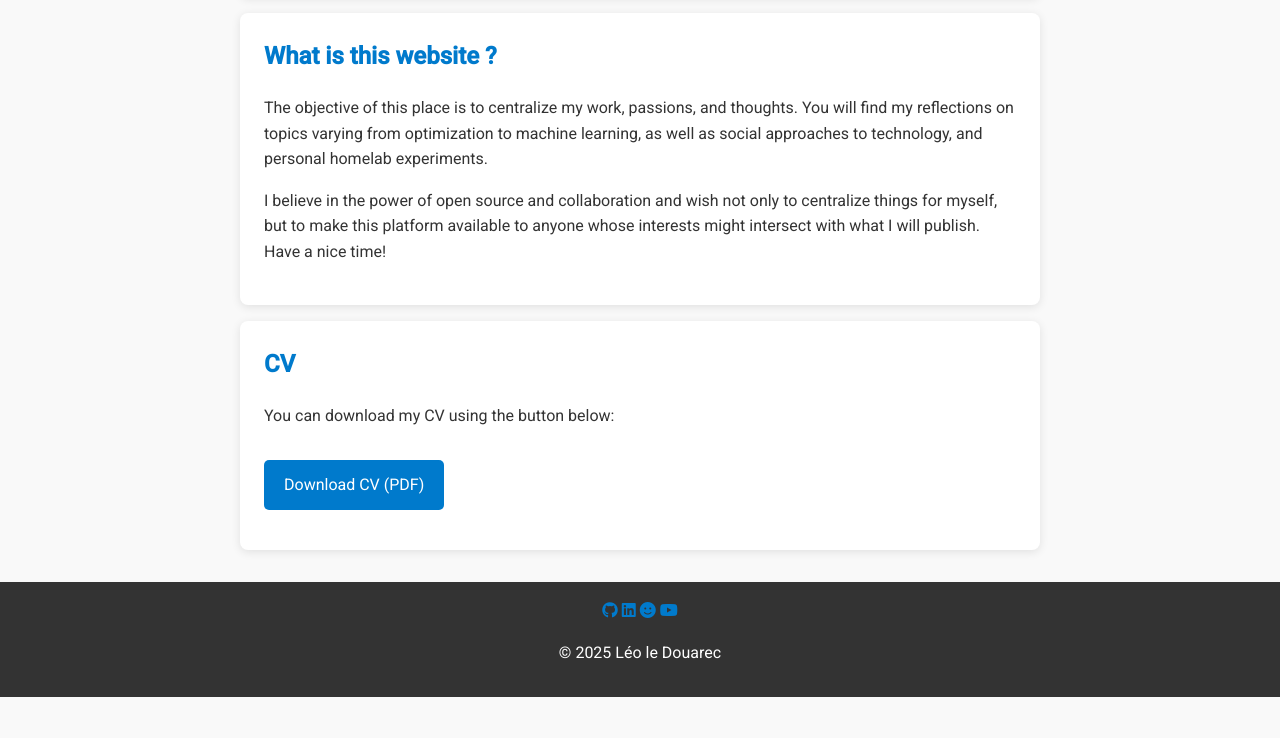
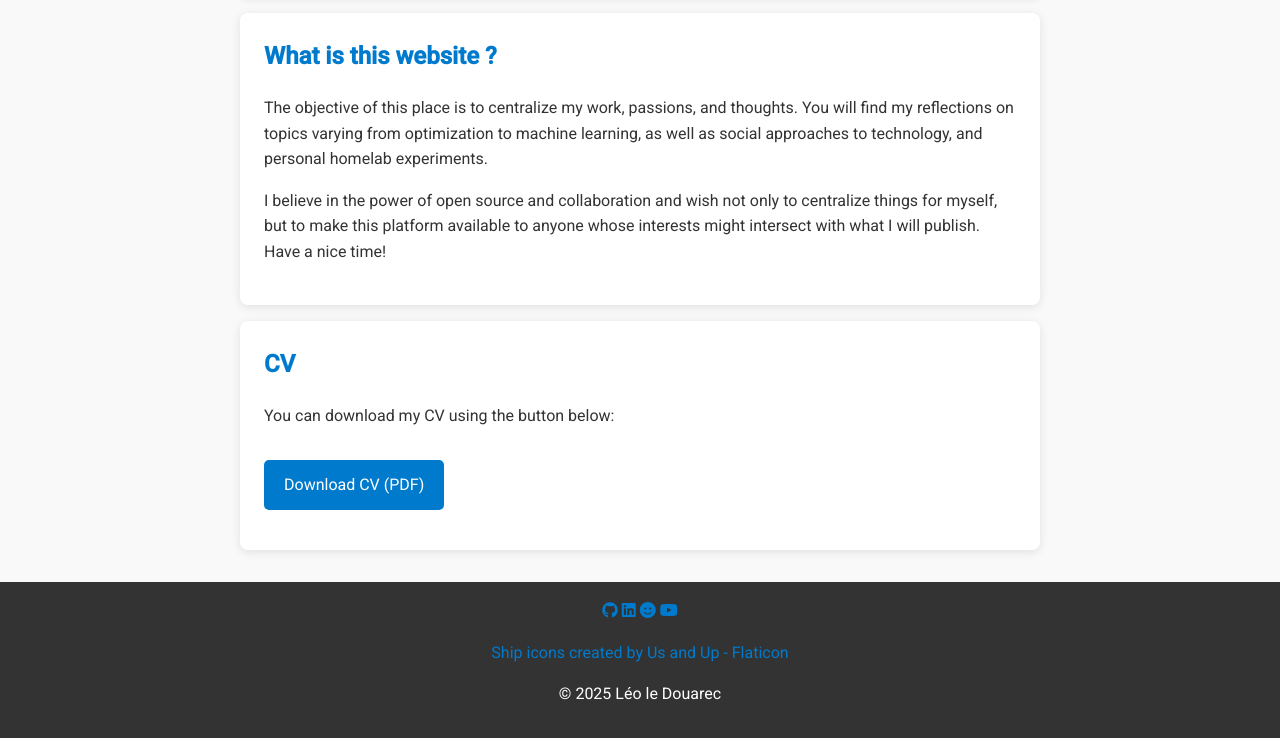
Before and after one commit to Lyreck/personal_website, a plain HTML site: page index.html in a window 1280 px wide. Shown: the part 408-1146 px from the top of the page. Before the commit the page ends 1105 px from the top, so only its background shows below. Drawn offline with Linux system fonts and the light colour scheme.

Commit message:
Update index.html

```diff
--- a/index.html
+++ b/index.html
@@ -67,6 +67,7 @@
       <a href="https://huggingface.co/Lyreck" target="_blank"><i class="fa-solid fa-face-smile"></i></a>
       <a href="https://www.youtube.com/@Lyreck" target="_blank" rel="noopener noreferrer"><i class="fa-brands fa-youtube" aria-hidden="true"></i></a>
     </div>
+    <p><a href="https://www.flaticon.com/free-icons/ship" title="ship icons">Ship icons created by Us and Up - Flaticon</a></p>
     <p>© 2025 Léo le Douarec</p>
   </footer>
 
```
